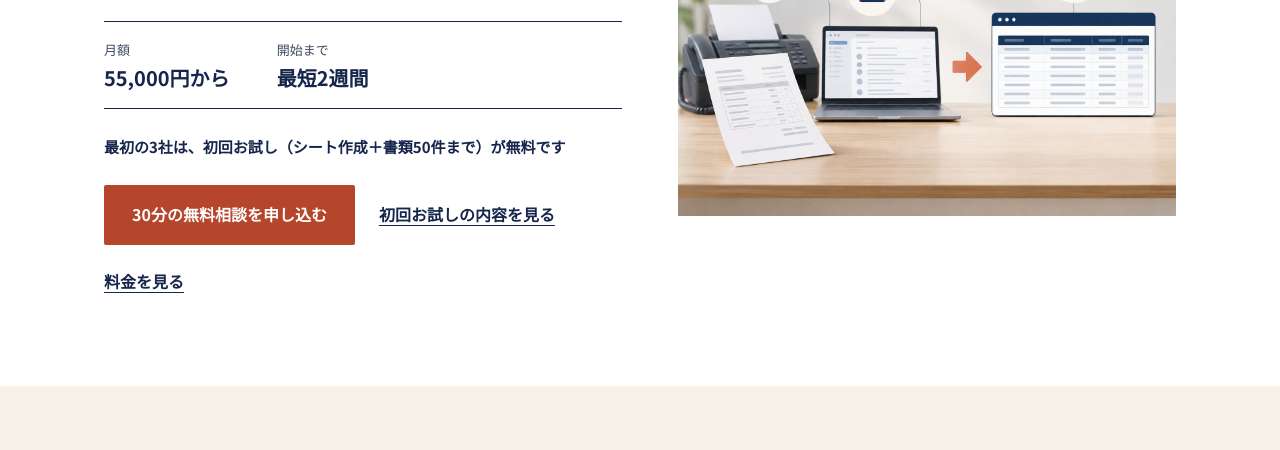
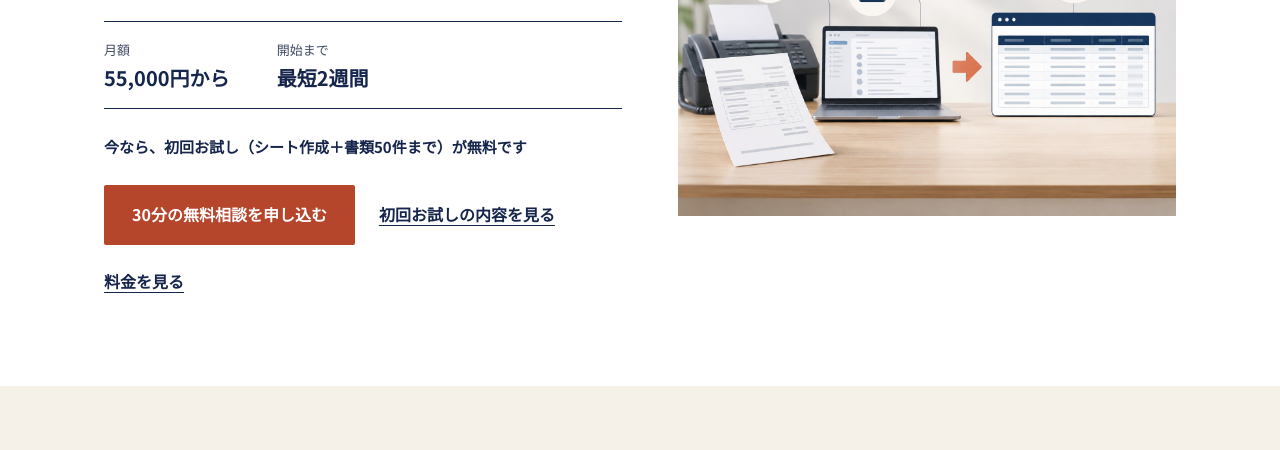
Before and after one commit to Passne-hub/website_daiko, a plain HTML site: page index.html in a window 1280 px wide. Shown: the part 350-800 px from the top of the page. Drawn offline with Linux system fonts and the light colour scheme.

Commit message:
Align the trial notice on the main page with the trial page wording
Co-Authored-By: Claude Fable 5.2 <noreply@anthropic.com>
Claude-Session: https://claude.ai/code/session_01VRFoF7kYfZKG8TqWgvm8FC

```diff
--- a/index.html
+++ b/index.html
@@ -63,7 +63,7 @@ a{color:#15254B;text-underline-offset:4px;text-decoration-thickness:1px}a:hover{
 <div style="display: flex; flex-direction: column; gap: 2px; padding-right: 16px"><dt style="font-size: 13px; color: #3F4A63">開始まで</dt><dd style="margin: 0; font-size: 20px; font-weight: 700; line-height: 1.4">最短2週間</dd></div>
 <div style="display: flex; flex-direction: column; gap: 2px"></div>
 </dl>
-<p style="margin: 0; font-size: 15px; font-weight: 700">最初の3社は、初回お試し（シート作成＋書類50件まで）が無料です</p>
+<p style="margin: 0; font-size: 15px; font-weight: 700">今なら、初回お試し（シート作成＋書類50件まで）が無料です</p>
 <div style="display: flex; flex-wrap: wrap; align-items: center; gap: 12px 24px">
 <a class="go" href="#contact" style="display: inline-flex; align-items: center; background: #B5452B; color: #FFFFFF; text-decoration: none; font-weight: 700; font-size: 16px; padding: 15px 28px; border-radius: 2px; min-height: 28px">30分の無料相談を申し込む</a>
 <a href="trial.html" style="font-weight: 700; padding: 10px 0">初回お試しの内容を見る</a>
```
